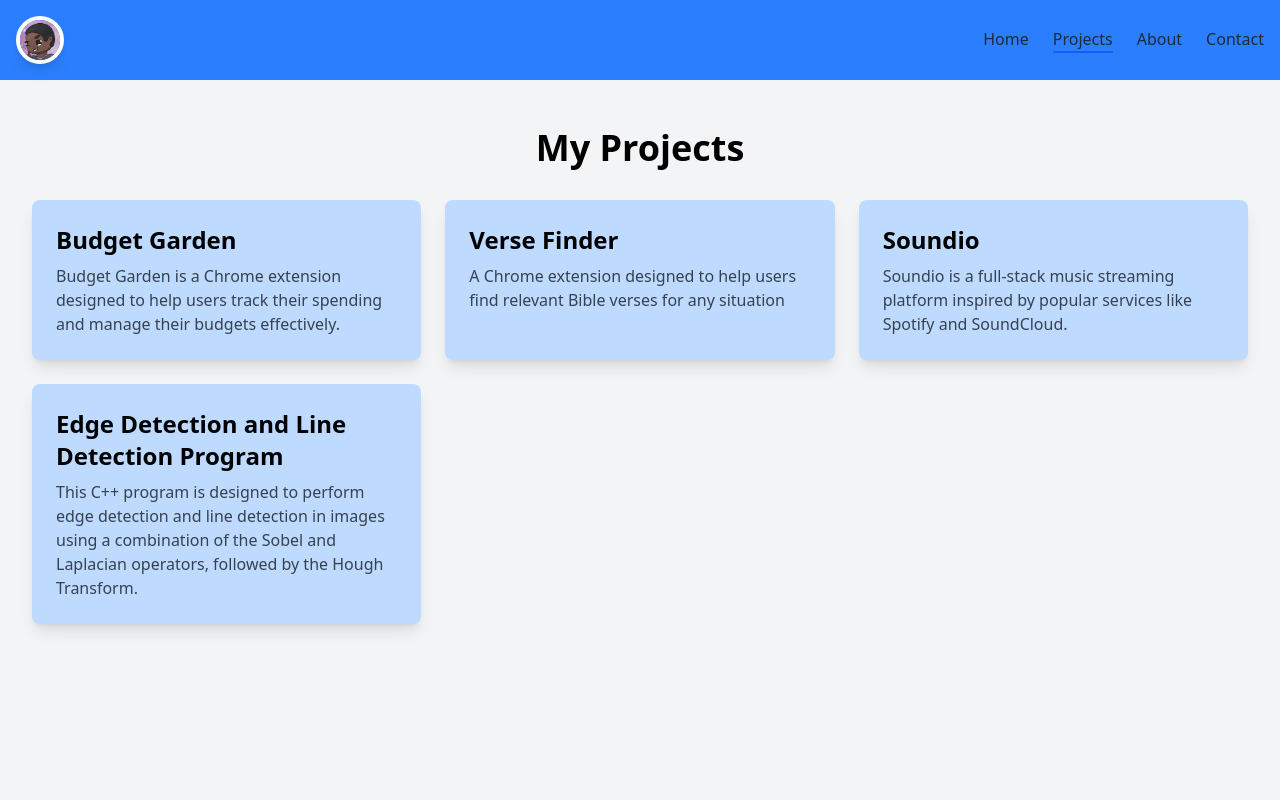
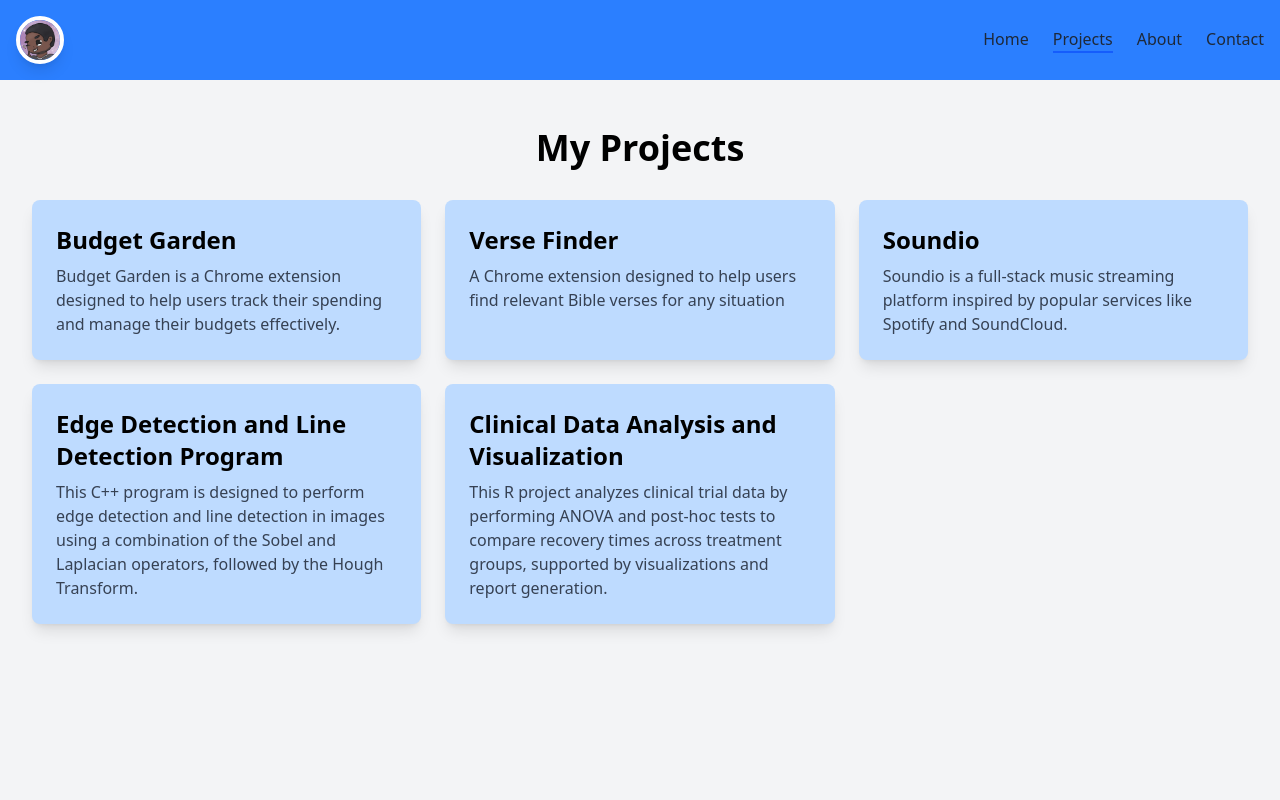
Before and after one commit to TomiwaOgun/TomiwaPortfolio, a Next.js app: page /projects in a window 1280 px wide. Shown: the top 800 px of the page. Built offline with nearby package versions, Linux system fonts and the light colour scheme.

Commit message:
missed this in the addition of project5

```diff
--- a/src/app/projects/page.js
+++ b/src/app/projects/page.js
@@ -26,6 +26,12 @@ const projects = [
     name: 'Edge Detection and Line Detection Program',
     description: 'This C++ program is designed to perform edge detection and line detection in images using a combination of the Sobel and Laplacian operators, followed by the Hough Transform.',
     image: '/project4/building.png', // Path to the image in the public folder
+  },
+  {
+    id: 'project5',
+    name: 'Clinical Data Analysis and Visualization',
+    description: 'This R project analyzes clinical trial data by performing ANOVA and post-hoc tests to compare recovery times across treatment groups, supported by visualizations and report generation.',
+    image: '/project5/age_histogram.png', // Path to the image in the public folder
   },
   // Add more projects as needed
 ];
```
